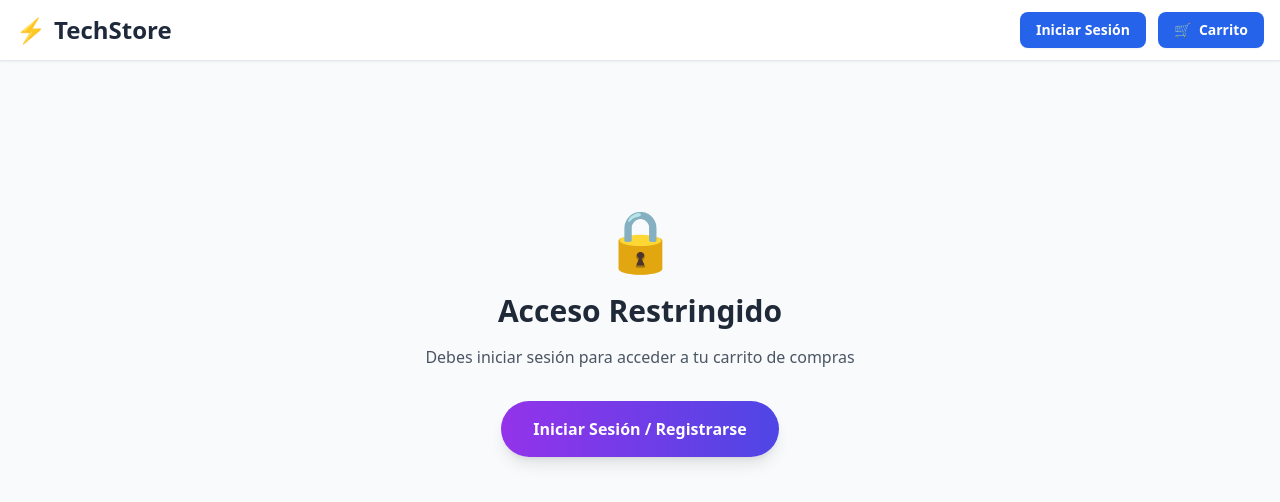
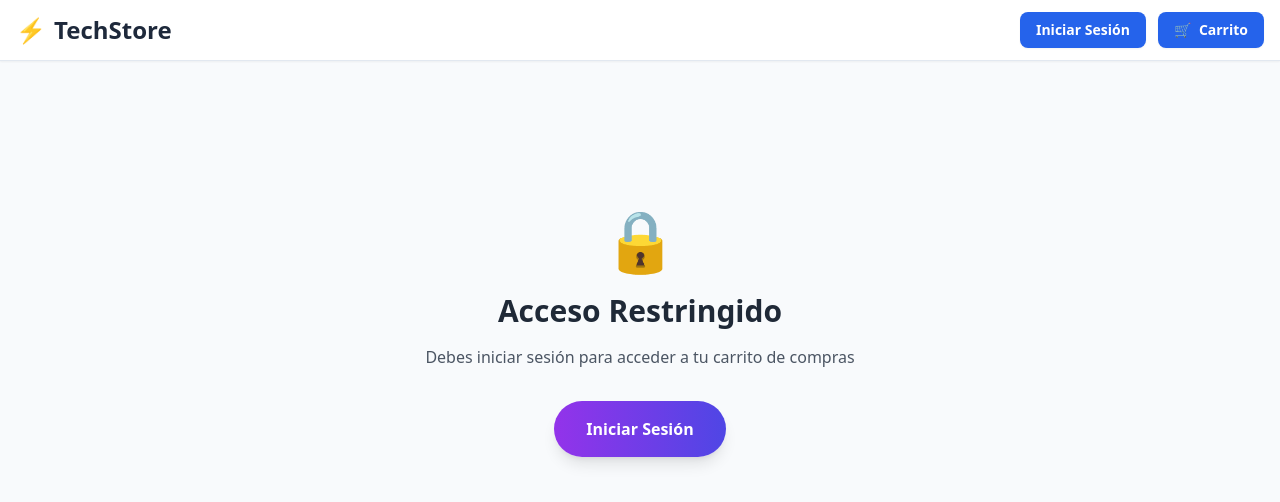
Before and after one commit to Vrilli/Tienda, a Next.js app: page /cart in a window 1280 px wide. Shown: the top 502 px of the page. Built offline with nearby package versions, Linux system fonts and the light colour scheme.

Commit message:
correciones

```diff
--- a/pages/auth/signin.js
+++ b/pages/auth/signin.js
@@ -182,7 +182,7 @@
           </button>
         </form>
 
-        <div className="mt-6 pt-6 border-t border-slate-200 text-center">
+        {/* <div className="mt-6 pt-6 border-t border-slate-200 text-center">
           <button
             onClick={() => {
               setIsRegister(!isRegister)
@@ -195,7 +195,7 @@
           >
             {isRegister ? '¿Ya tienes cuenta? Inicia sesión' : '¿No tienes cuenta? Regístrate'}
           </button>
-        </div>
+        </div> */}
       </div>
     </div>
   )
--- a/pages/cart.js
+++ b/pages/cart.js
@@ -53,7 +53,7 @@
             href="/auth/signin"
             className="inline-block px-8 py-4 bg-gradient-to-r from-purple-600 to-indigo-600 text-white rounded-full font-semibold hover:from-purple-700 hover:to-indigo-700 transition shadow-lg"
           >
-            Iniciar Sesión / Registrarse
+            Iniciar Sesión
           </Link>
         </div>
       </div>
```
